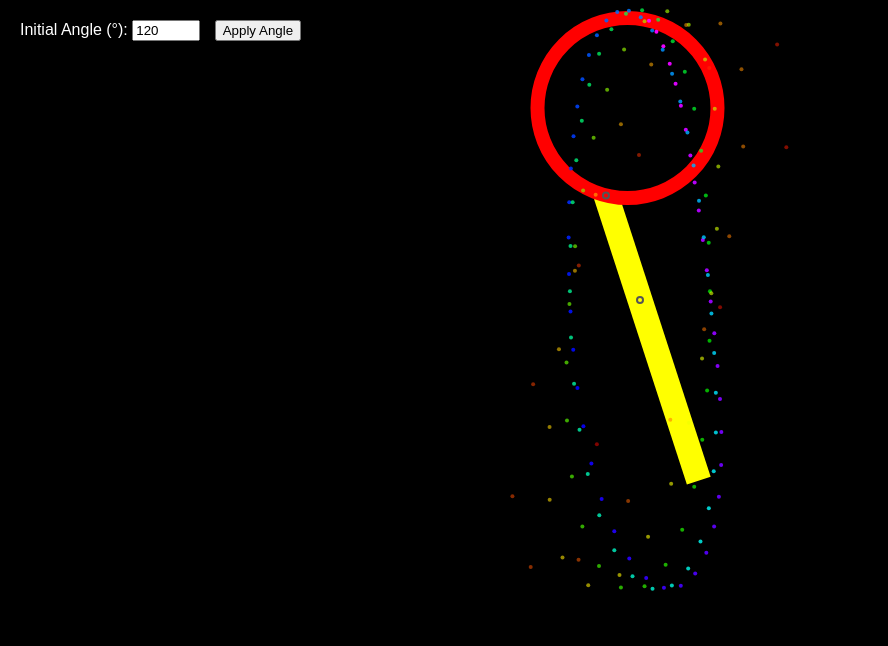
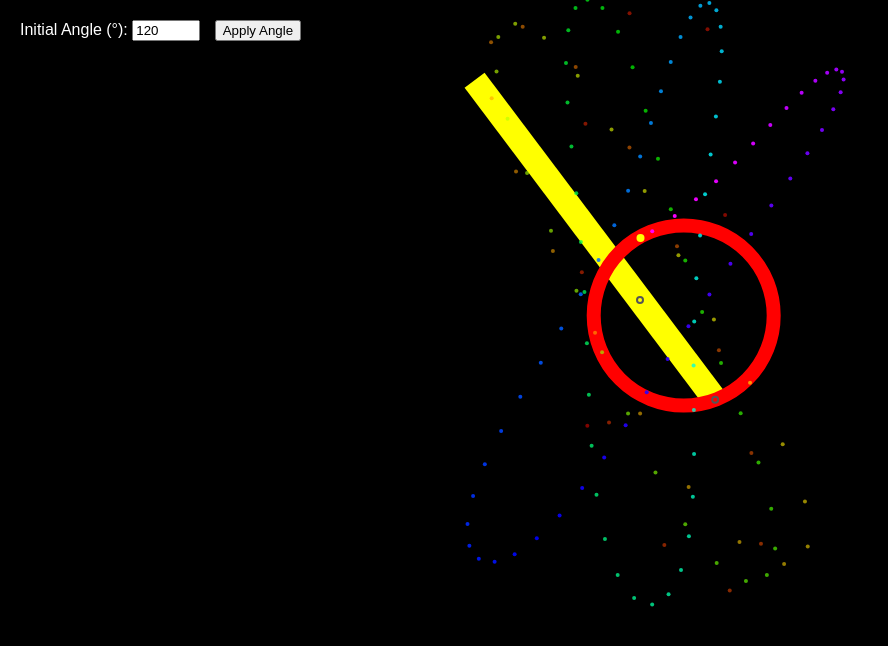
Before and after one commit to thexocillian/thexocillian.github.io, a plain HTML site: page index.html in a window 1280 px wide. Shown: the whole page, without its empty margins (0-888 px from the left). Drawn offline with nearby package versions, Linux system fonts and the light colour scheme.

Commit message:
Update index.html

```diff
--- a/index.html
+++ b/index.html
@@ -2,7 +2,7 @@
 <html>
 <head>
   <meta charset="UTF-8">
-  <title>Bar & Ring Pendulum with Dotted Trail</title>
+  <title>Bar & Ring Pendulum with Dotted Trail & Blinking Dot</title>
   <style>
     body {
       margin: 0;
@@ -65,7 +65,7 @@
       options: {
         width: window.innerWidth,
         height: window.innerHeight,
-        background: '#000', // Black canvas background
+        background: '#000',
         wireframes: false
       }
     });
@@ -89,7 +89,7 @@
 
     // 2) Bar settings
     const barWidth = 25;
-    const barHeight = 300;
+    const barHeight = 400;
     // The bar pivot is 3/4 of the way down from the top,
     // so the bar's center is offset 50px above the anchor.
     const barCenterX = anchor.x;
@@ -98,7 +98,7 @@
     const bar = Bodies.rectangle(barCenterX, barCenterY, barWidth, barHeight, {
       collisionFilter: { group: noCollisionGroup },
       density: 0.008,
-      frictionAir: 0.0001,  // Very low friction for a long swing
+      frictionAir: 0.0001,
       restitution: 0.2,
       render: {
         fillStyle: '#FFFF00' // Yellow bar
@@ -110,7 +110,7 @@
     const barPivot = Constraint.create({
       pointA: anchor,
       bodyB: bar,
-      pointB: { x: 0, y: 40 }, // Pivot attached 40px below the bar's center
+      pointB: { x: 0, y: 75 }, // Pivot attached 40px below the bar's center
       length: 0,
       stiffness: 1,
       render: {
@@ -129,12 +129,12 @@
     const ring = Bodies.circle(ringCenterX, ringCenterY, ringRadius, {
       collisionFilter: { group: noCollisionGroup },
       density: 0.003,
-      frictionAir: 0.0001,  // Very low friction for the ring
+      frictionAir: 0.0001,
       restitution: 0.2,
       render: {
-        fillStyle: 'transparent', // No fill
+        fillStyle: 'transparent',
         strokeStyle: '#FF0000',   // Red ring outline
-        lineWidth: 14             // Thicker ring outline
+        lineWidth: 14
       }
     });
     World.add(world, ring);
@@ -142,9 +142,9 @@
     // 5) Constraint: bar bottom -> ring top edge
     const ringJoint = Constraint.create({
       bodyA: bar,
-      pointA: { x: 0, y: barHeight / 2 }, // Bottom of the bar
+      pointA: { x: 0, y: barHeight / 2 },
       bodyB: ring,
-      pointB: { x: 0, y: -ringRadius },   // Top edge of the ring
+      pointB: { x: 0, y: -ringRadius },
       length: 0,
       stiffness: 1,
       render: {
@@ -168,7 +168,6 @@
     const angleInput = document.getElementById('initialAngle');
     const applyAngleBtn = document.getElementById('applyAngle');
 
-    // Helper function to set the bar's angle (in degrees)
     function setBarAngleDegrees(deg) {
       const radians = deg * (Math.PI / 180);
       Body.setAngle(bar, 0);
@@ -190,10 +189,10 @@
       render.canvas.height = window.innerHeight;
     });
 
-    // ===== Dotted Trail Code =====
+    // ===== Dotted Trail & Blinking Yellow Dot =====
 
-    // Create an overlay canvas to draw the dotted trail.
-    // We set its z-index high so the trail is visible over the simulation.
+    // Create an overlay canvas to draw the dotted trail and the blinking yellow dot.
+    // We'll set its z-index high so the trail is visible over the simulation.
     const overlayCanvas = document.createElement('canvas');
     overlayCanvas.id = 'overlay';
     overlayCanvas.style.position = 'absolute';
@@ -204,6 +203,7 @@
     overlayCanvas.style.backgroundColor = 'transparent';
     document.body.appendChild(overlayCanvas);
 
+
     const overlayCtx = overlayCanvas.getContext('2d');
 
     function resizeOverlayCanvas() {
@@ -213,29 +213,29 @@
     resizeOverlayCanvas();
     window.addEventListener('resize', resizeOverlayCanvas);
 
-    // We'll store each dot in an array with its creation frame and hue.
+    // Parameters for the dotted trail.
+    const dotInterval = 2;    // record a dot every 5 frames
+    const maxDotAge = 600;    // dots older than 600 frames will be removed
     let dots = [];
     let frameCounter = 0;
-    const dotInterval = 2; // record a dot every 5 frames
-    const maxDotAge = 600; // dots older than 600 frames will be removed
 
     function updateDots() {
       frameCounter++;
-      // Every few frames, compute the world position of the spot on the ring.
-      // Define the "spot" as the point opposite the fulcrum:
-      // The ring is attached at its top edge (local { x: 0, y: -ringRadius }),
-      // so the opposite point is at local { x: 0, y: ringRadius }.
+      // Every 'dotInterval' frames, record the current position of the ring's spot.
       if (frameCounter % dotInterval === 0) {
+        // Define the spot as the point opposite the fulcrum.
+        // The ring is attached at its top edge (local {x: 0, y: -ringRadius}),
+        // so the opposite point is at local {x: 0, y: ringRadius}.
         const localSpot = { x: 0, y: ringRadius };
         const rotatedSpot = Vector.rotate(localSpot, ring.angle);
         const worldSpot = Vector.add(ring.position, rotatedSpot);
-        // Compute a hue based on the frameCounter (e.g. cycle through 360 degrees)
+        // Compute a hue based on frameCounter (cycles through 360)
         const hue = frameCounter % 360;
         dots.push({ x: worldSpot.x, y: worldSpot.y, created: frameCounter, hue: hue });
       }
-      // Clear overlay canvas so we redraw all dots.
+      // Clear the overlay canvas.
       overlayCtx.clearRect(0, 0, overlayCanvas.width, overlayCanvas.height);
-      // Draw each dot with an opacity that fades with age.
+      // Draw each dot from the trail.
       for (let i = dots.length - 1; i >= 0; i--) {
         const dot = dots[i];
         const age = frameCounter - dot.created;
@@ -243,14 +243,23 @@
           dots.splice(i, 1);
           continue;
         }
-        // Opacity decreases linearly with age.
         const alpha = 1 - age / maxDotAge;
         overlayCtx.beginPath();
         overlayCtx.arc(dot.x, dot.y, 2, 0, 2 * Math.PI);
-        // Use HSL so the hue gradually changes.
         overlayCtx.fillStyle = `hsla(${dot.hue}, 100%, 50%, ${alpha})`;
         overlayCtx.fill();
       }
+      // Compute the current spot on the ring.
+      const localSpot = { x: 0, y: ringRadius };
+      const rotatedSpot = Vector.rotate(localSpot, ring.angle);
+      const worldSpot = Vector.add(ring.position, rotatedSpot);
+      // Draw a blinking yellow dot at that spot.
+      // Blink cycle: visible for 30 frames, invisible for 30 frames.
+        overlayCtx.beginPath();
+        overlayCtx.arc(worldSpot.x, worldSpot.y, 4, 0, 2 * Math.PI);
+        overlayCtx.fillStyle = '#FFFF00'; // bright yellow
+        overlayCtx.fill();
+
       requestAnimationFrame(updateDots);
     }
     updateDots();
```
